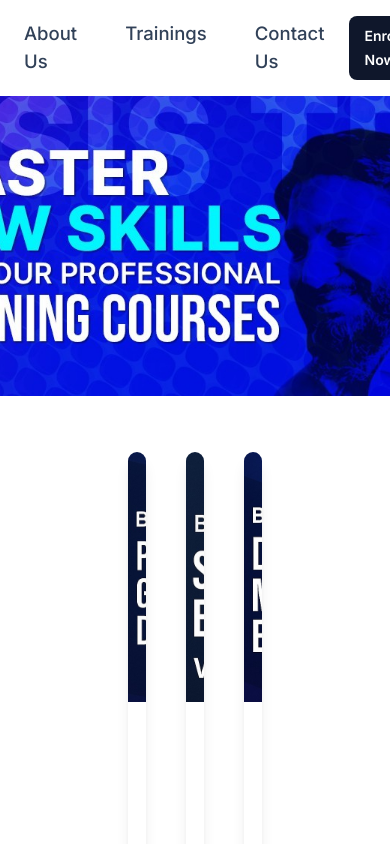
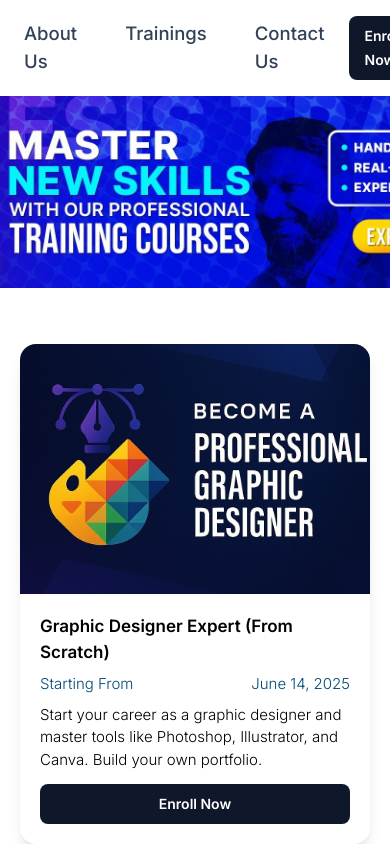
Before and after one commit to TalhaTauqeer/Genesis-trainings, a Next.js app: page /trainings in a window 390 px wide. Shown: the top 844 px of the page. Built offline with nearby package versions, Linux system fonts and the light colour scheme.

Commit message:
trainings page made responsive

```diff
--- a/src/app/(root)/trainings/page.jsx
+++ b/src/app/(root)/trainings/page.jsx
@@ -6,41 +6,21 @@
 
 export default function Trainings() {
   return (
-    <div className="trainings">
+    <div className="flex flex-col">
       {/* Banner Section */}
-      <section
-        style={{
-          position: 'relative',
-          width: '100%',
-          height: '300px' /* Adjust the height as needed */,
-        }}
-      >
+      <section className="relative w-full bg-cover py-24 text-white md:gap-4 md:py-44">
+        <div className="absolute inset-0">
           <Image
-          src="/images/screenshots/Training.jpg" // Correct path to the banner image
+            src="/images/screenshots/Training.jpg"
             alt="Training Banner"
-          layout="fill"
-          objectFit="cover"
-          style={{ position: 'absolute', inset: 0 }}
+            fill
+            className="bg-left bg-no-repeat object-cover"
+            priority
           />
-        <div
-          style={{
-            position: 'relative',
-            zIndex: 2,
-            textAlign: 'center',
-            paddingTop: '4rem',
-            paddingBottom: '4rem',
-          }}
-        ></div>
-        <div
-          style={{
-            height: '5px',
-            backgroundColor: '#004875' /* Changed to #004875 */,
-            width: '100%',
-          }}
-        ></div>
+        </div>
       </section>
 
-      <section className="grid w-full grid-cols-3 gap-10 px-32 py-14">
+      <section className="grid w-full grid-cols-1 gap-10 px-5 py-14 md:grid-cols-2 lg:grid-cols-3 lg:px-32">
         {courses.map((course, index) => (
           <div
             key={index}
@@ -55,13 +35,19 @@
                 backgroundSize: 'cover',
               }}
             ></div>
-            <div className="relative flex h-full flex-col gap-2 p-5 pt-5">
-              <div className="text-lg font-semibold">{course.title}</div>
+            <div className="relative flex h-[250px] flex-col justify-between p-5 pt-5 md:h-[270px] lg:h-[270px]">
+              <div className="flex flex-col gap-2">
+                <div className="text-[17px] font-semibold md:text-lg">
+                  {course.title}
+                </div>
                 <div className="flex justify-between text-[15px] font-light text-[#004875]">
                   <p>Starting From</p>
                   <p>{course.details.date}</p>
                 </div>
-              <div className="text-md font-light">{course.description}</div>
+                <div className="text-[15px] font-light">
+                  {course.description}
+                </div>
+              </div>
               <Button
                 className="mt-3 w-full rounded-lg bg-[#0F172B] hover:bg-[#004875]"
                 href={`/courses/${course.index}`}
```
Lines whose indentation alone changed are shown as unchanged.
